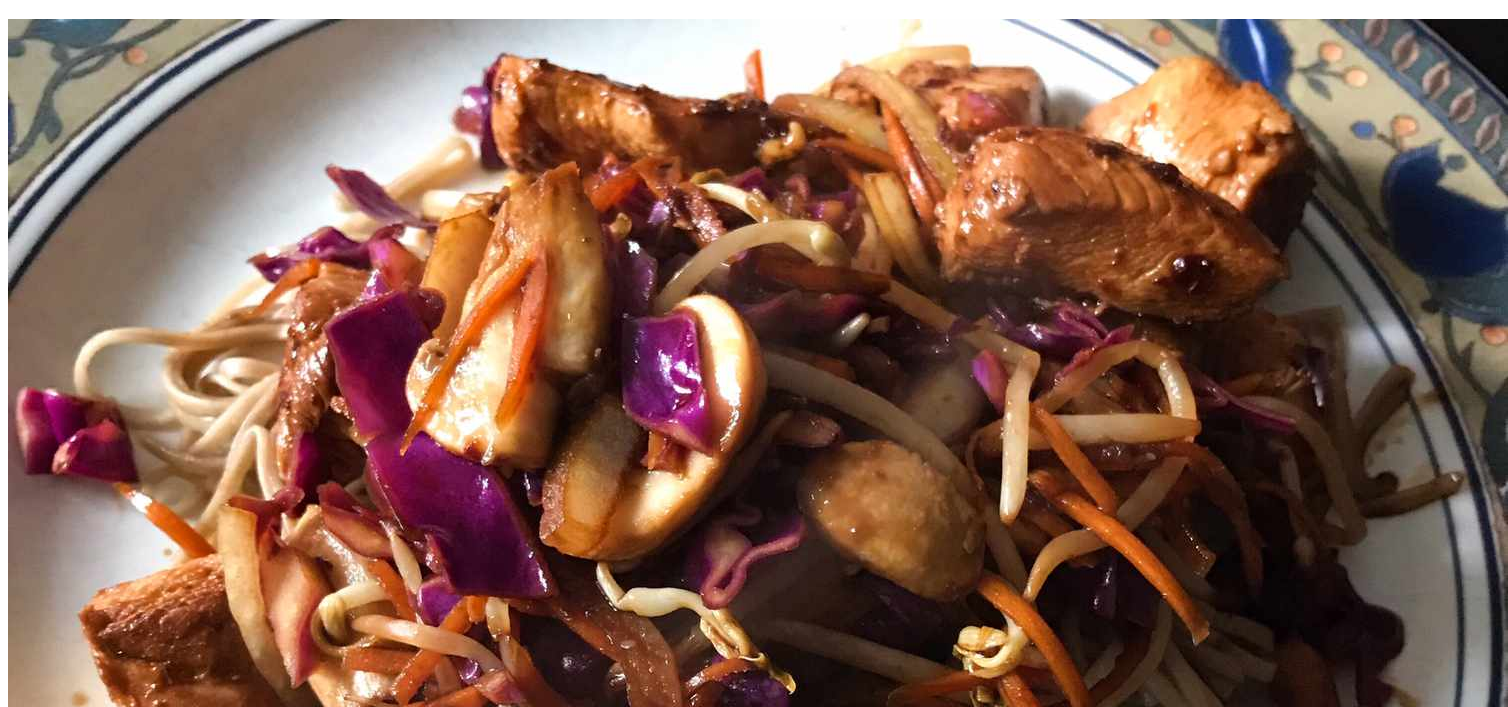
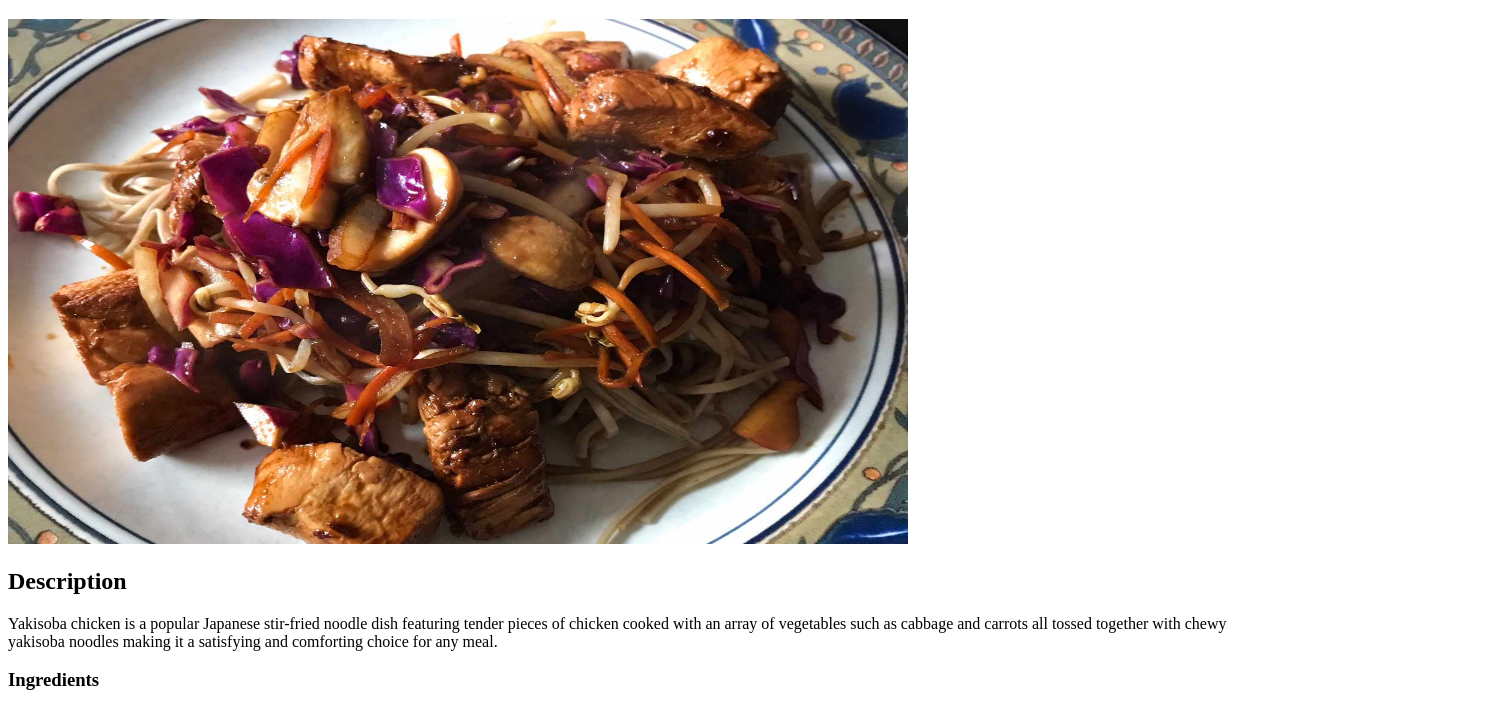
Before and after one commit to PrinceJuice/odin-recipes, a plain HTML site: page recipes/yakisoba-chicken.html in a window 1280 px wide. Shown: the part 61-768 px from the top of the page, 1508 px wide, since content can reach past the window. Drawn offline with Linux system fonts and the light colour scheme.

Commit message:
Fix image size for yakisoba-chicken.html
resized image for yakisoba chicken

```diff
--- a/recipes/yakisoba-chicken.html
+++ b/recipes/yakisoba-chicken.html
@@ -7,7 +7,7 @@
 </head>
 <body>
     <h1>Yakisoba Chicken</h1>
-    <img src="./images/yakisoba-chicken.jpg" alt="A picture of yakisoba noodles with chicken">
+    <img src="./images/yakisoba-chicken.jpg" alt="A picture of yakisoba noodles with chicken" height="525" width="900">
     <h2>Description</h2>
 
     <p>Yakisoba chicken is a popular Japanese stir-fried noodle dish featuring tender pieces of chicken cooked with an array of vegetables such as cabbage and carrots all tossed together with chewy yakisoba noodles making it a satisfying and comforting choice for any meal.</p>
```
